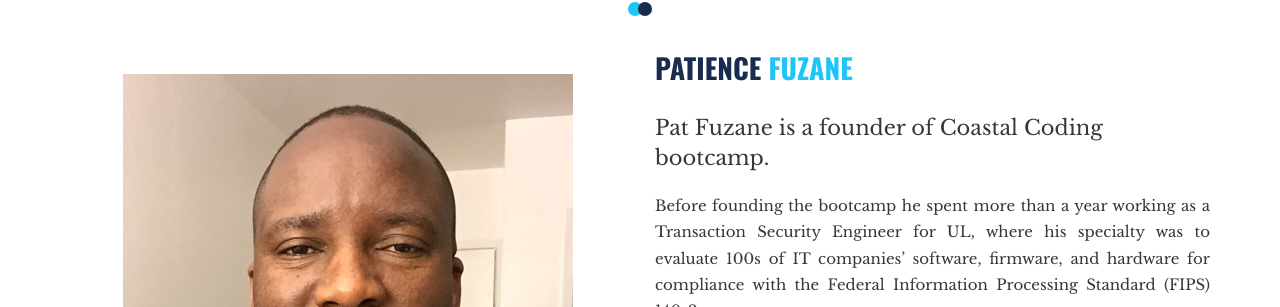
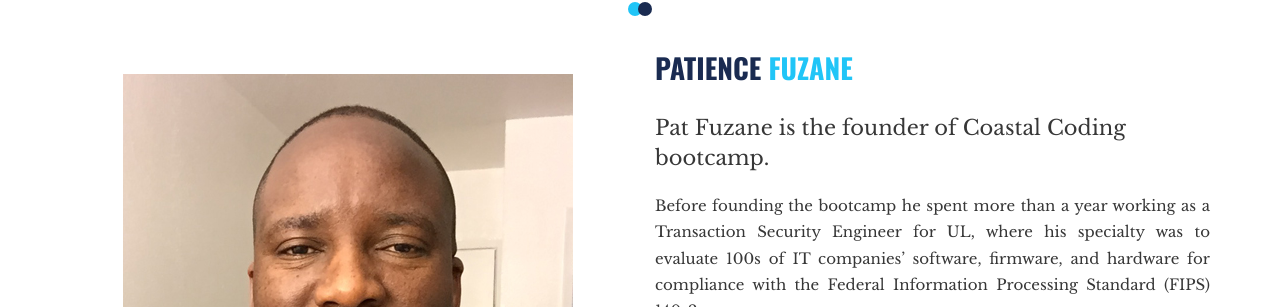
Before and after one commit to pfuzane1/Coastal-Coding, a Jekyll site: the page built from teacher-patience.html, in a window 1280 px wide. Shown: the part 607-914 px from the top of the page. Built offline with Jekyll 4.4.1, drawn with Linux system fonts in a browser that asks for light colours.

Commit message:
the founder

```diff
--- a/teacher-patience.html
+++ b/teacher-patience.html
@@ -31,7 +31,7 @@ layout: default
                 </div>
             </div><div class="col-sm-6">
                 <h3 class="heading">Patience <span class="color2">Fuzane</span></h3>
-                <p class="lead">Pat Fuzane is a founder of Coastal Coding bootcamp. </p>
+                <p class="lead">Pat Fuzane is the founder of Coastal Coding bootcamp. </p>
                 <p class="text-justify">Before founding the bootcamp he spent more than a year working as a Transaction Security Engineer for UL, where his specialty was to evaluate 100s of IT companies’ software, firmware, and hardware for compliance with the Federal Information Processing Standard (FIPS) 140-2. </p>
                 <p class="text-justify">Prior to UL he had worked as a Computer Information Systems professor for the San Bernardino Community College District as well as then, ITT Tech Institute, teaching a wide spectrum of Software Engineering courses, Networking and Cyber Security classes. Mr. Fuzane’s passion and calling for teaching began in 1993 where he started working as a high school teacher in Zimbabwe. Three years later he went on to teach in Botswana before migrating from Africa to the USA where he quickly found himself answering yet to another teaching call at the Colton Joint Unified School District while pursuing his MBA in Cyber Security, and a CompTIA Security+ ce.</p>
             </div>
```
